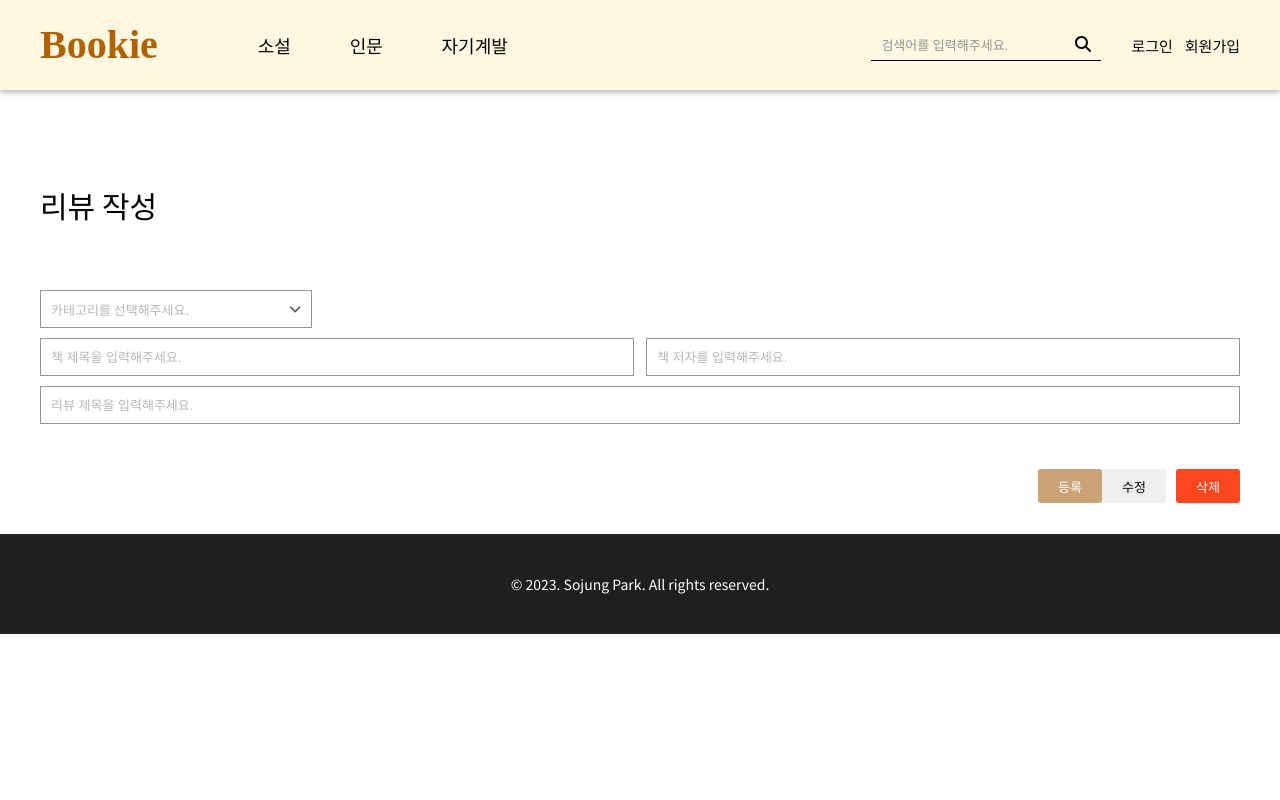
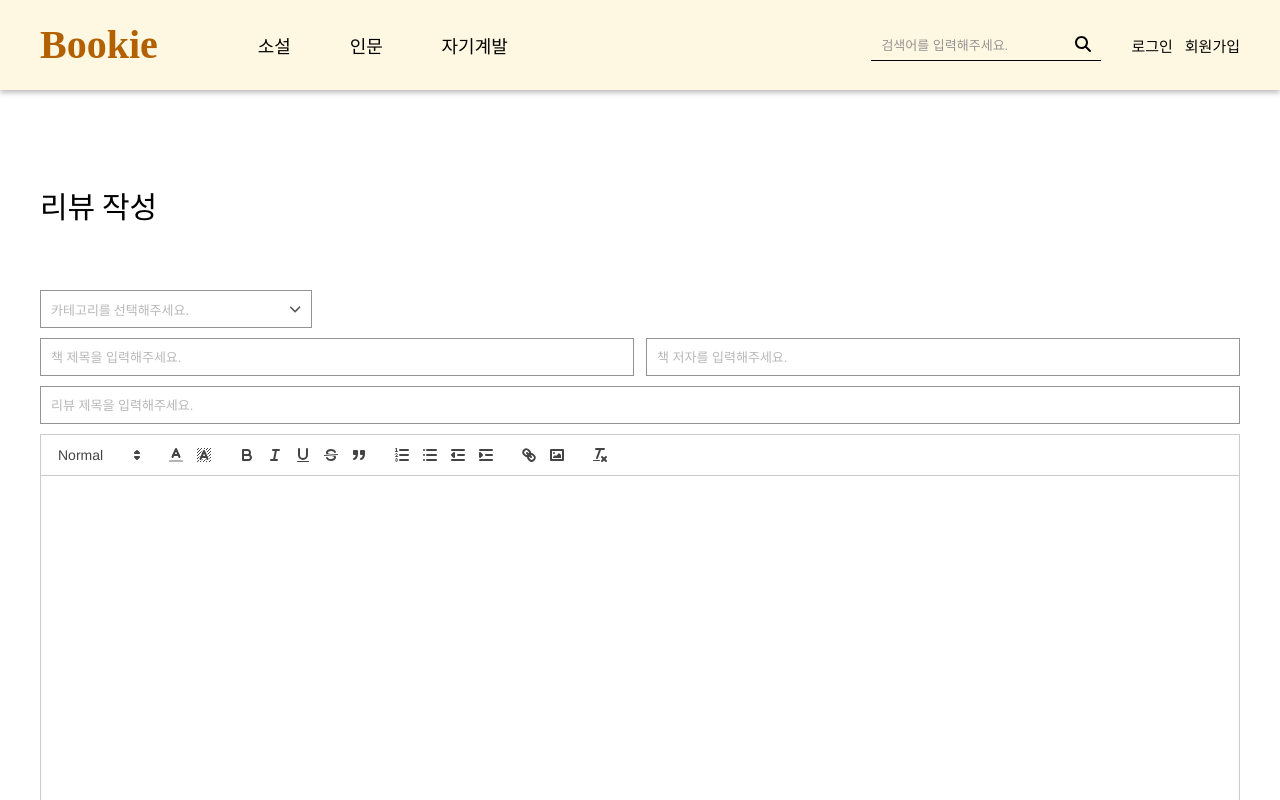
Before and after one commit to SsojjungPark/Bookie-project, a React (Vite) app: page /writeReview in a window 1280 px wide. Shown: the top 800 px of the page. Built offline with nearby package versions, Linux system fonts and the light colour scheme; no server answers; a web font is replaced by a local one.

Commit message:
reaact quill 에디터 적용

```diff
--- a/package.json
+++ b/package.json
@@ -24,6 +24,7 @@
     "react-dom": "^18.2.0",
     "react-hook-form": "^7.46.1",
     "react-js-pagination": "^3.0.3",
+    "react-quill": "^2.0.0",
     "react-router-dom": "^6.16.0",
     "react-slick": "^0.29.0",
     "react-spinners": "^0.13.8",
--- /dev/null
+++ b/src/components/review/QuillEditor.tsx
@@ -0,0 +1,62 @@
+import { useRef, useState } from 'react';
+import ReactQuill from 'react-quill';
+import 'react-quill/dist/quill.snow.css';
+
+interface QuillEditorProps {
+  editorOnChange: (value: string) => void;
+}
+
+const QuillEditor: React.FC<QuillEditorProps> = ({ editorOnChange }) => {
+  const [text, setText] = useState('');
+  const quillRef = useRef<ReactQuill>(null);
+
+  const modules = {
+    toolbar: [
+      [{ header: [1, 2, 3, 4, false] }],
+      [{ color: [] }, { background: [] }], // dropdown with defaults from theme
+      ['bold', 'italic', 'underline', 'strike', 'blockquote'],
+      [{ list: 'ordered' }, { list: 'bullet' }, { indent: '-1' }, { indent: '+1' }],
+      ['link', 'image'],
+      ['clean'],
+    ],
+  };
+
+  const formats = [
+    'font',
+    'size',
+    'header',
+    'color',
+    'background',
+    'bold',
+    'italic',
+    'underline',
+    'strike',
+    'blockquote',
+    'list',
+    'bullet',
+    'indent',
+    'link',
+    'image',
+  ];
+
+  const handleEditorChange = (value: string) => {
+    setText(value);
+    editorOnChange(value);
+  };
+
+  return (
+    <>
+      <ReactQuill
+        style={{ width: '100%', height: '500px' }}
+        value={text}
+        ref={quillRef}
+        theme="snow"
+        modules={modules}
+        formats={formats}
+        onChange={handleEditorChange}
+      />
+    </>
+  );
+};
+
+export default QuillEditor;
--- a/src/pages/WirteReview.tsx
+++ b/src/pages/WirteReview.tsx
@@ -3,11 +3,12 @@ import Header from '../components/Header';
 import Footer from '../components/Footer';
 import { FontAwesomeIcon } from '@fortawesome/react-fontawesome';
 import { faAngleDown } from '@fortawesome/free-solid-svg-icons';
-import { useState } from 'react';
+import { useRef, useState } from 'react';
 import { SubmitHandler, useForm } from 'react-hook-form';
 import { addDoc, collection } from 'firebase/firestore';
 import { db } from '../config/firebase-config';
 import { useAuth } from '../context/AuthContext';
+import QuillEditor from '../components/review/QuillEditor';
 
 interface Inputs {
   bookTitle: string;
@@ -37,6 +38,11 @@ const WriteReview = () => {
   const handleCategoryClick = (category: string) => {
     setSelectedCategory(category);
     setCategoryVisible(!categoryVisible);
+  };
+
+  // QuillEditor 컴포넌트에서 내용을 받아올 함수
+  const handleEditorChange = (value: string) => {
+    setReviewContent(value);
   };
 
   // 등록 버튼 함수
@@ -119,6 +125,7 @@ const WriteReview = () => {
               placeholder="리뷰 제목을 입력해주세요."
               spellCheck="false"
             />
+            <QuillEditor editorOnChange={handleEditorChange} />
 
             <ButtonsArea>
               <RegisterBtn type="submit">등록</RegisterBtn>
```
Also changed, not shown: 1 other file (tests, documents, lock files or other folders).
